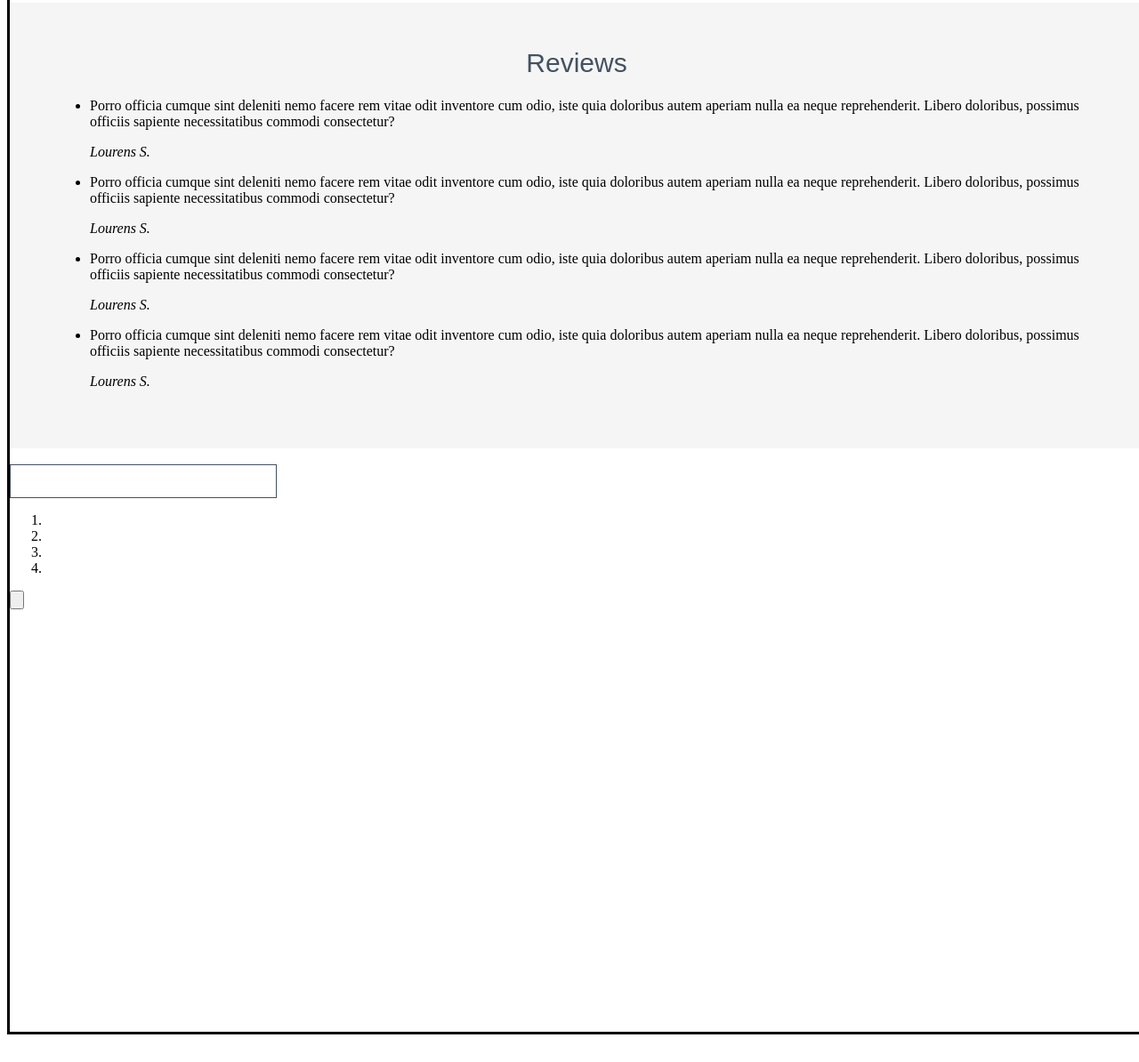
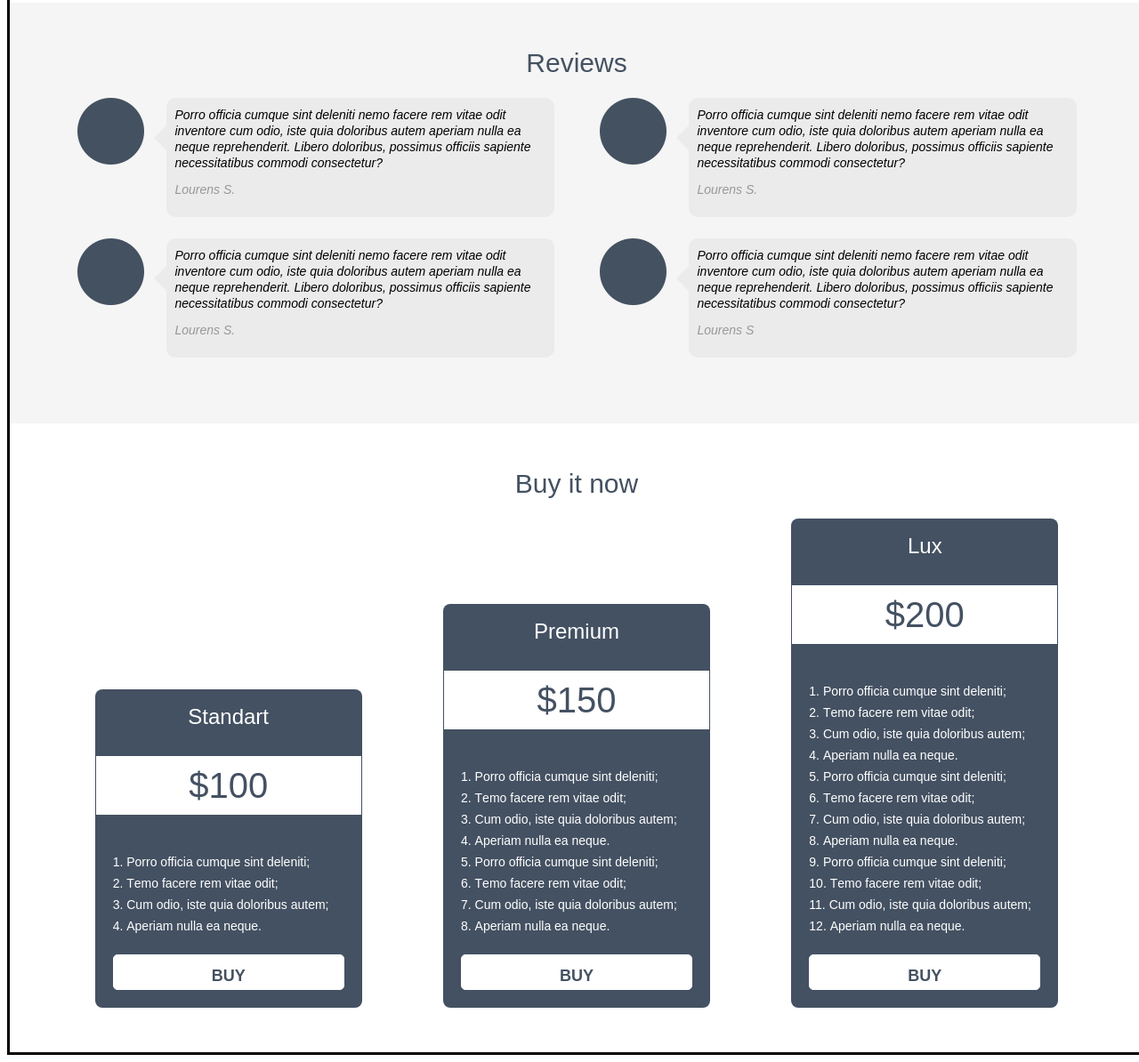
Before and after one commit to Toiger/Maket-simple, a plain HTML site: page index.html in a window 1280 px wide. Shown: the part 1638-2832 px from the top of the page at 89% size. Before the commit the page ends 2809 px from the top, so only its background shows below. Drawn offline with Linux system fonts and the light colour scheme.

Commit message:
HTML до футера

```diff
--- a/index.html
+++ b/index.html
@@ -60,34 +60,64 @@
                     </figcaption>
                 </figure>
             </section>
-            <article class="Reviews padding-site"> <span class="Screenshots-title">Reviews</span>
-                <ul class="Reviews-left">
-                    <li class="Reviews-item">
-                        <p>Porro officia cumque sint deleniti nemo facere rem vitae odit inventore cum odio, iste quia doloribus autem aperiam nulla ea neque reprehenderit. Libero doloribus, possimus officiis sapiente necessitatibus commodi consectetur?</p> <address>Lourens S.</address></li>
-                    <li class="Reviews-item">
-                        <p>Porro officia cumque sint deleniti nemo facere rem vitae odit inventore cum odio, iste quia doloribus autem aperiam nulla ea neque reprehenderit. Libero doloribus, possimus officiis sapiente necessitatibus commodi consectetur?</p> <address>Lourens S.</address></li>
-                </ul>
-                <ul class="Reviews-right">
-                    <li class="Reviews-item">
-                        <p>Porro officia cumque sint deleniti nemo facere rem vitae odit inventore cum odio, iste quia doloribus autem aperiam nulla ea neque reprehenderit. Libero doloribus, possimus officiis sapiente necessitatibus commodi consectetur?</p> <address>Lourens S.</address></li>
-                    <li class="Reviews-item">
-                        <p>Porro officia cumque sint deleniti nemo facere rem vitae odit inventore cum odio, iste quia doloribus autem aperiam nulla ea neque reprehenderit. Libero doloribus, possimus officiis sapiente necessitatibus commodi consectetur?</p> <address>Lourens S.</address></li>
-                </ul>
-            </article>
-            <section class="buy">
-               <span class="title-buy"></span>
-                <div class="Standart">
-                    <span class=title-buy-item></span>
-                    <div class="Standart-price"><span></span></div>
-                    <ol>
-                        <li></li>
-                        <li></li>
-                        <li></li>
-                        <li></li>
-                    </ol>
-                    <form>
-  <button><img src="" alt=""></button>
-</form>
+            <section class="Reviews padding-site"> <span class="Screenshots-title">Reviews</span>
+                <div class="container-reviews">
+                    <div class="Reviews-wrap"> <img img class="avatar" src="/img/userpic_176.png" alt="Аватар" width="75" height="75">
+                        <p class="Reviews-p">Porro officia cumque sint deleniti nemo facere rem vitae odit inventore cum odio, iste quia doloribus autem aperiam nulla ea neque reprehenderit. Libero doloribus, possimus officiis sapiente necessitatibus commodi consectetur?
+                            <br> <a class="user" href="#">Lourens S.</a> </p>
+                    </div>
+                    <div class="Reviews-wrap"> <img img class="avatar" src="/img/userpic_176.png" alt="Аватар" width="75" height="75">
+                        <p class="Reviews-p">Porro officia cumque sint deleniti nemo facere rem vitae odit inventore cum odio, iste quia doloribus autem aperiam nulla ea neque reprehenderit. Libero doloribus, possimus officiis sapiente necessitatibus commodi consectetur?
+                            <br> <a class="user" href="#">Lourens S.</a> </p>
+                    </div>
+                    <div class="Reviews-wrap"> <img img class="avatar" src="/img/userpic_176.png" alt="Аватар" width="75" height="75">
+                        <p class="Reviews-p">Porro officia cumque sint deleniti nemo facere rem vitae odit inventore cum odio, iste quia doloribus autem aperiam nulla ea neque reprehenderit. Libero doloribus, possimus officiis sapiente necessitatibus commodi consectetur?
+                            <br> <a class="user" href="#">Lourens S.</a> </p>
+                    </div>
+                    <div class="Reviews-wrap"> <img img class="avatar" src="/img/userpic_176.png" alt="Аватар" width="75" height="75">
+                        <p class="Reviews-p">Porro officia cumque sint deleniti nemo facere rem vitae odit inventore cum odio, iste quia doloribus autem aperiam nulla ea neque reprehenderit. Libero doloribus, possimus officiis sapiente necessitatibus commodi consectetur?
+                            <br> <a class="user" href="#">Lourens S</a> </p>
+                    </div>
+                </div>
+            </section>
+            <section class="buy padding-site"> <span class="Screenshots-title">Buy it now</span>
+                <div class="container-buy">
+                    <div class="buy-item"> <span class="title-buy-item">Standart</span>
+                        <p class="Standart-price">$100</p>
+                        <ol class="buy-ol">
+                            <li>Porro officia cumque sint deleniti;</li>
+                            <li>Тemo facere rem vitae odit;</li>
+                            <li>Cum odio, iste quia doloribus autem;</li>
+                            <li>Aperiam nulla ea neque.</li>
+                        </ol> <a class="buy-button" href="#">BUY</a> </div>
+                    <div class="buy-item"> <span class="title-buy-item">Premium</span>
+                        <p class="Standart-price">$150</p>
+                        <ol class="buy-ol">
+                            <li>Porro officia cumque sint deleniti;</li>
+                            <li>Тemo facere rem vitae odit;</li>
+                            <li>Cum odio, iste quia doloribus autem;</li>
+                            <li>Aperiam nulla ea neque.</li>
+                            <li>Porro officia cumque sint deleniti;</li>
+                            <li>Тemo facere rem vitae odit;</li>
+                            <li>Cum odio, iste quia doloribus autem;</li>
+                            <li>Aperiam nulla ea neque.</li>
+                        </ol> <a class="buy-button" href="#">BUY</a> </div>
+                    <div class="buy-item"> <span class="title-buy-item">Lux</span>
+                        <p class="Standart-price">$200</p>
+                        <ol class="buy-ol">
+                            <li>Porro officia cumque sint deleniti;</li>
+                            <li>Тemo facere rem vitae odit;</li>
+                            <li>Cum odio, iste quia doloribus autem;</li>
+                            <li>Aperiam nulla ea neque.</li>
+                            <li>Porro officia cumque sint deleniti;</li>
+                            <li>Тemo facere rem vitae odit;</li>
+                            <li>Cum odio, iste quia doloribus autem;</li>
+                            <li>Aperiam nulla ea neque.</li>
+                            <li>Porro officia cumque sint deleniti;</li>
+                            <li>Тemo facere rem vitae odit;</li>
+                            <li>Cum odio, iste quia doloribus autem;</li>
+                            <li>Aperiam nulla ea neque.</li>
+                        </ol> <a class="buy-button" href="#">BUY</a> </div>
                 </div>
             </section>
         </main>
```
